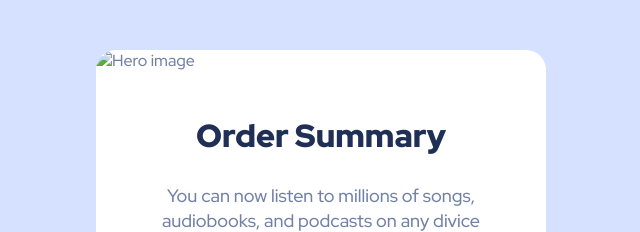
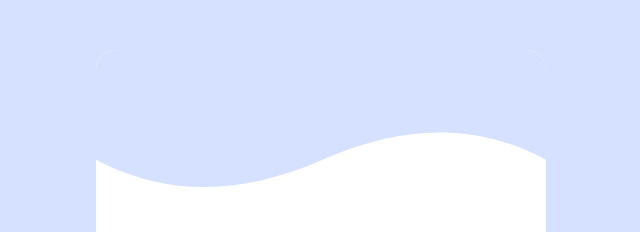
Before and after one commit to chrisbas01/First-project, a plain HTML site: page index.html in a window 1280 px wide. Shown: the top 232 px of the page, without its empty margins (319-959 px from the left). Drawn offline with Linux system fonts and the light colour scheme; a web font is replaced by a local one.

Commit message:
updates background image

```diff
--- a/index.html
+++ b/index.html
@@ -11,7 +11,7 @@
 
 <body>
 <div class="card">
- <img class="hero-image" src="images/illustration-hero.svg" alt="Hero image">
+ <img class="hero-image" src="pattern-background-desktop.svg" alt="Hero image">
  <div class="container">
   <h2 class="title">Order Summary</h2>
 <p class="order-description"> You can now listen to millions of songs, audiobooks, and podcasts on any divice anywhere you like!
```
